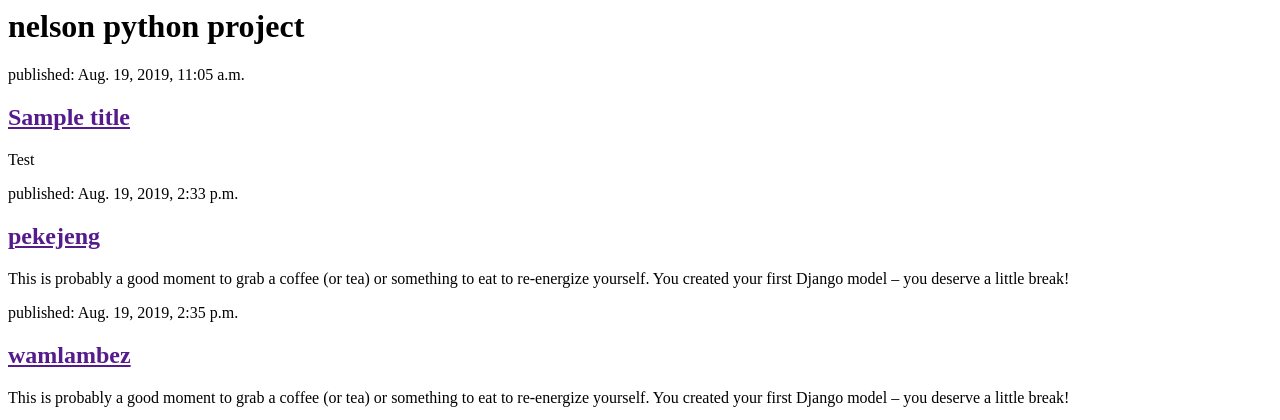
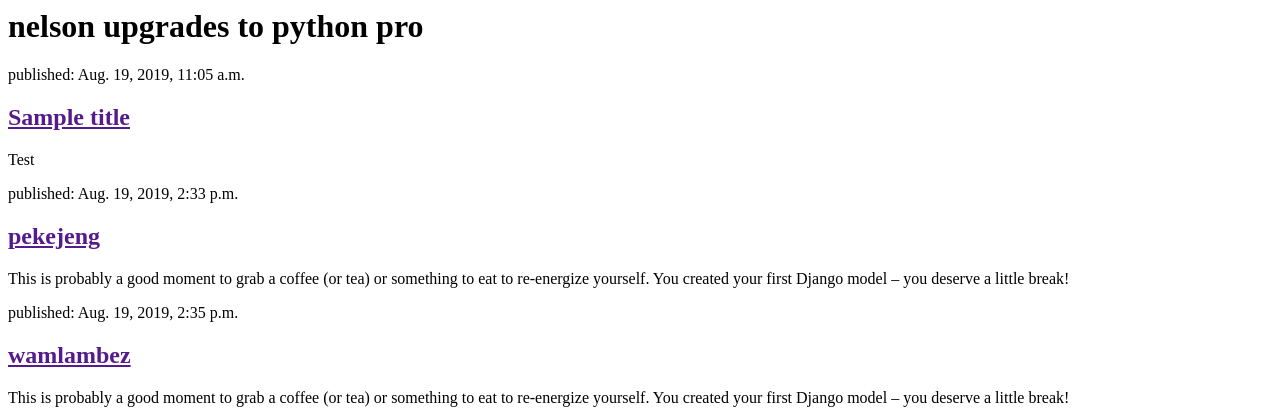
Before and after one commit to mukule/demille, a Django app: page / in a window 1280 px wide. Shown: the top 420 px of the page. Run offline with Django 3.2, Linux system fonts and the light colour scheme; data comes from the database, SQL or seed files in the repository.

Commit message:
Changed the HTML for the site.

```diff
--- a/blog/templates/blog/post_list.html
+++ b/blog/templates/blog/post_list.html
@@ -4,7 +4,7 @@
     </head>
     <body>
         <div>
-            <h1>nelson python project</h1>
+            <h1>nelson upgrades to python pro</h1>
         </div>
 
      {% for post in posts %}
```
